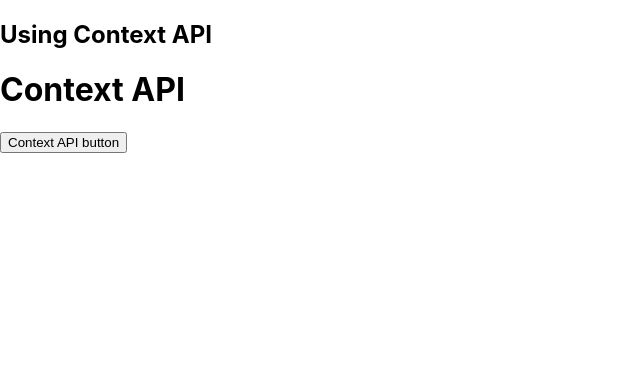
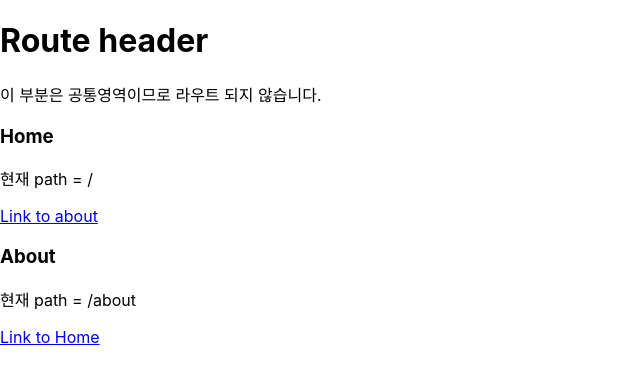
Before and after one commit to Jmeen/React-practice, a React (Create React App) app in the folder cra/: page /about in a window 1280 px wide. Shown: the top 384 px of the page, without its empty margins (0-640 px from the left). Built offline with nearby package versions, Linux system fonts and the light colour scheme.

Commit message:
react router

```diff
--- a/cra/package.json
+++ b/cra/package.json
@@ -9,6 +9,7 @@
     "prop-types": "^15.7.2",
     "react": "^17.0.2",
     "react-dom": "^17.0.2",
+    "react-router-dom": "^5.3.0",
     "react-scripts": "4.0.3",
     "web-vitals": "^1.1.2"
   },
--- /dev/null
+++ b/cra/src/App.routing.jsx
@@ -0,0 +1,17 @@
+import RouteHeader from "./component/RouteHeader";
+import RouteHomePage from "./component/RouteHomepage";
+import RouteAboutPage from "./component/RouteAboutPage";
+
+import { Route } from "react-router-dom";
+
+function App() {
+  return (
+    <div>
+      <RouteHeader />
+      <Route path="/" component={RouteHomePage} />
+      <Route path="/about" component={RouteAboutPage} />
+    </div>
+  );
+}
+
+export default App;
--- /dev/null
+++ b/cra/src/component/RouteAboutPage.jsx
@@ -0,0 +1,13 @@
+import { Link } from "react-router-dom";
+
+function RouteAboutPage() {
+  return (
+    <div>
+      <h3>About</h3>
+      <p>현재 path = /about</p>
+      <Link to="/">Link to Home</Link>
+    </div>
+  );
+}
+
+export default RouteAboutPage;
--- /dev/null
+++ b/cra/src/component/RouteHeader.jsx
@@ -0,0 +1,10 @@
+function RouteHeader() {
+  return (
+    <div>
+      <h1>Route header</h1>
+      <p>이 부분은 공통영역이므로 라우트 되지 않습니다.</p>
+    </div>
+  );
+}
+
+export default RouteHeader;
--- /dev/null
+++ b/cra/src/component/RouteHomepage.jsx
@@ -0,0 +1,13 @@
+import { Link } from "react-router-dom";
+
+function RouteHomePage() {
+  return (
+    <div>
+      <h3>Home</h3>
+      <p>현재 path = /</p>
+      <Link to="/about">Link to about</Link>
+    </div>
+  );
+}
+
+export default RouteHomePage;
--- a/cra/src/index.js
+++ b/cra/src/index.js
@@ -5,16 +5,26 @@
 // import App from './App.state'; // state 테스트
 // import App from "./App.function" // 함수형 컴포넌트 테스트
 // import App from './app.ref' // Ref Test
-import App from './App.context'
+// import App from './App.context'
 import reportWebVitals from './reportWebVitals';
 
+// 일반적인 렌더링
+// ReactDOM.render(
+//   <React.StrictMode>
+//     <App />
+//   </React.StrictMode>,
+//   document.getElementById('root')
+// );
 
+// react 라우팅
+import { BrowserRouter } from 'react-router-dom'
+import App from './App.routing'
 ReactDOM.render(
-  <React.StrictMode>
+  <BrowserRouter>
     <App />
-  </React.StrictMode>,
-  document.getElementById('root')
-);
+  </BrowserRouter>
+  , document.getElementById("root")
+)
 
 // If you want to start measuring performance in your app, pass a function
 // to log results (for example: reportWebVitals(console.log))
```
Also changed, not shown: 1 other file (tests, documents, lock files or other folders).
